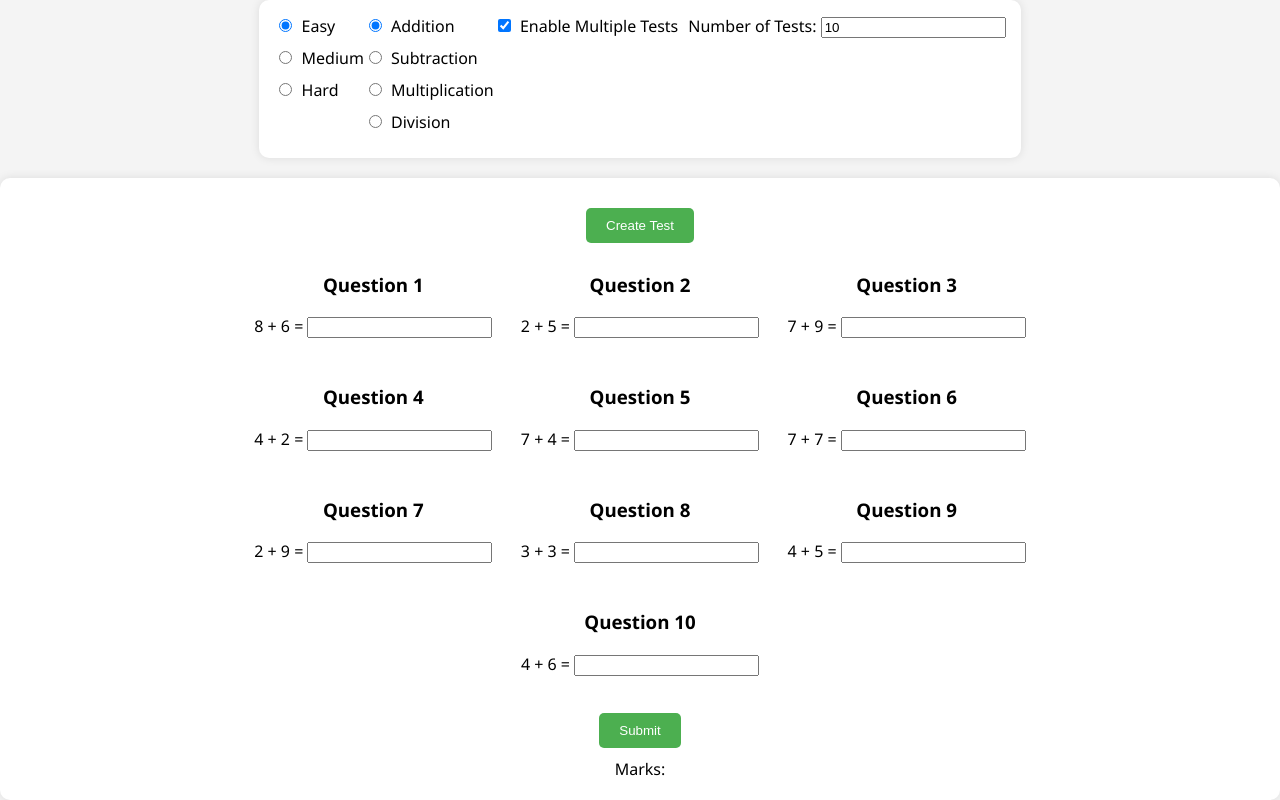
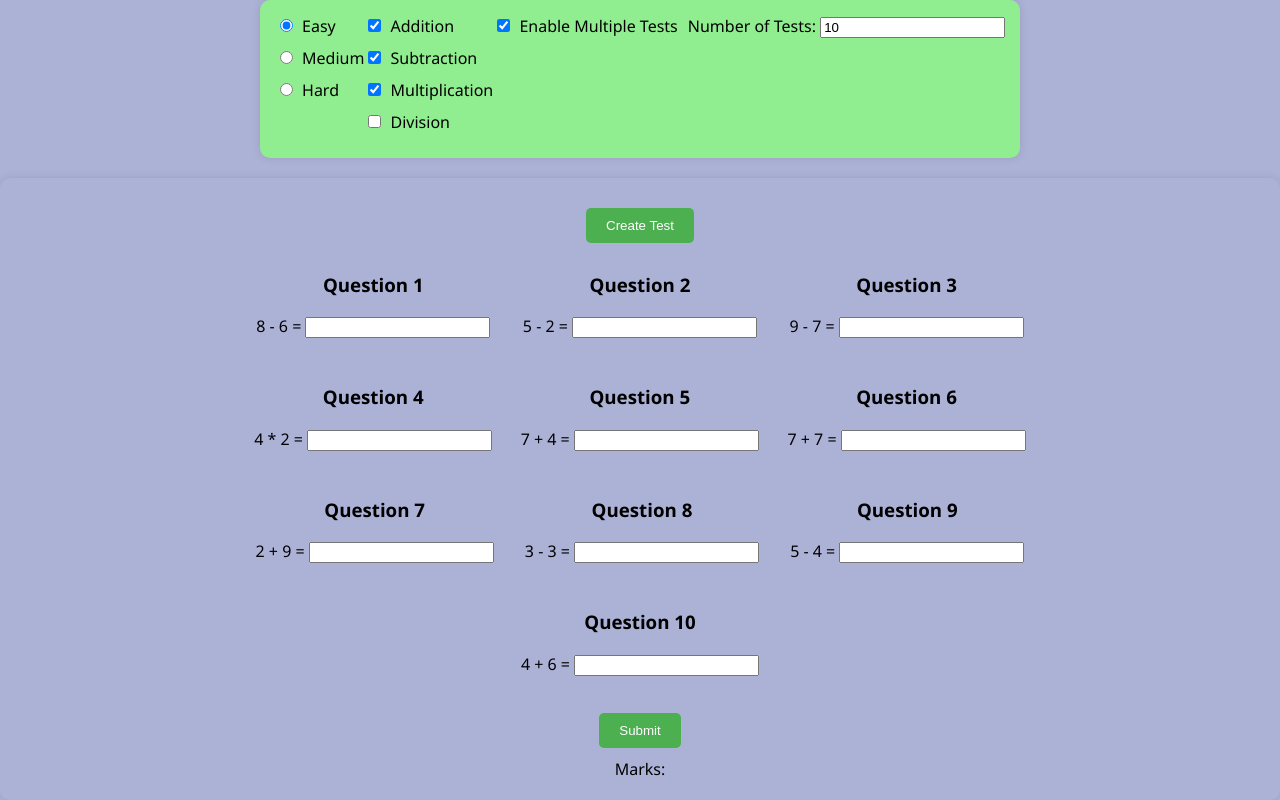
Before and after one commit to gnpavan4444/mtdsaapp, a website: page index.html in a window 1280 px wide. Both pictures are taken after a click on the button "Create Test". Drawn offline with Linux system fonts and the light colour scheme.

Commit message:
added multi operations select and updated background colors

```diff
--- a/app.js
+++ b/app.js
@@ -16,9 +16,9 @@ var correctCount = 0;
 function createTests() {
     var testsContainer = document.getElementById('testsContainer');
     var difficultyLevel = selectDifficulty();
-    var selectedOperation = selectOperation();
+    var selectedOperations = selectOperation();
     // Validate difficulty level and operation selection
-    if (!difficultyLevel || !selectedOperation) {
+    if (!difficultyLevel || !selectedOperations) {
         alert('Please select both difficulty level and operation.');
         return;
     }
@@ -42,7 +42,8 @@ function createTests() {
     for (var i = 1; i <= numberOfTests; i++) {
         var test = document.createElement('div');
         test.innerHTML = "<h3>Question ".concat(i, "</h3>");
-        test.innerHTML += "<p>".concat(generateQuestion(selectedOperation, difficultyLevel), "</p>");
+        var randomIndex = Math.floor(Math.random() * selectedOperations.length);
+        test.innerHTML += "<p>".concat(generateQuestion(selectedOperations[randomIndex], difficultyLevel), "</p>");
         testsContainer === null || testsContainer === void 0 ? void 0 : testsContainer.appendChild(test);
     }
     var submitButton = document.getElementById("submitBtn");
@@ -65,19 +66,19 @@ function selectDifficulty() {
     return selectedDifficultyLevel;
 }
 function selectOperation() {
-    var operationRadioButtons = document.getElementsByName('operation');
-    var selectedOperation;
+    var operationCheckBoxes = document.getElementsByName('operation');
+    var selectedOperations = [];
     // Find the selected operation
-    operationRadioButtons.forEach(function (radioButton) {
+    operationCheckBoxes.forEach(function (radioButton) {
         if (radioButton.checked) {
-            selectedOperation = radioButton.value;
+            selectedOperations.push(radioButton.value);
         }
     });
-    if (!selectedOperation) {
+    if (!selectedOperations.length) {
         alert('Please select an operation type');
         return;
     }
-    return selectedOperation;
+    return selectedOperations;
 }
 function generateQuestion(operator, difficultyLevel) {
     var num1 = getRandomNumber(difficultyLevel);
@@ -215,7 +216,9 @@ function newTest() {
     var marksValue = document.getElementById('marksValue');
     marksValue.textContent = '';
     document.getElementById('showResultsButton').style.display = 'none';
+    document.getElementById('showResultsButton').style.margin = '0 auto';
     document.getElementById('submitBtn').style.display = 'block';
+    document.getElementById('submitBtn').style.margin = '0 auto';
     correctCount = 0;
 }
 (_d = document.getElementById('backBtn')) === null || _d === void 0 ? void 0 : _d.addEventListener('click', backToMainPage);
--- a/index.html
+++ b/index.html
@@ -21,16 +21,16 @@
         </div>
         <div id="operationTypeRadioButton">
             <label>
-                <input type="radio" name="operation" value="addition" checked> Addition
+                <input type="checkbox" name="operation" value="addition" checked> Addition
             </label>
             <label>
-                <input type="radio" name="operation" value="subtraction"> Subtraction
+                <input type="checkbox" name="operation" value="subtraction" checked> Subtraction
             </label>
             <label>
-                <input type="radio" name="operation" value="multiplication"> Multiplication
+                <input type="checkbox" name="operation" value="multiplication" checked> Multiplication
             </label>
             <label>
-                <input type="radio" name="operation" value="division"> Division
+                <input type="checkbox" name="operation" value="division"> Division
             </label>
         </div>
 
--- a/styles.css
+++ b/styles.css
@@ -32,7 +32,7 @@ input[type="checkbox"] {
 
 #mainPage,
 #resultsPage {
-    background-color: #fff;
+    background-color: #ACB1D6;
     border-radius: 10px;
     padding: 20px;
     box-shadow: 0 0 10px rgba(0, 0, 0, 0.1);
@@ -102,3 +102,11 @@ button {
 #numberOfTestsLabel {
     margin-left: 10px;
 }
+
+body,div#mainPage {
+    background-color: #ACB1D6;
+}
+
+div#testConfig {
+    background-color: lightgreen;
+}
```
Also changed, not shown: app.ts (+13 -10 lines).
